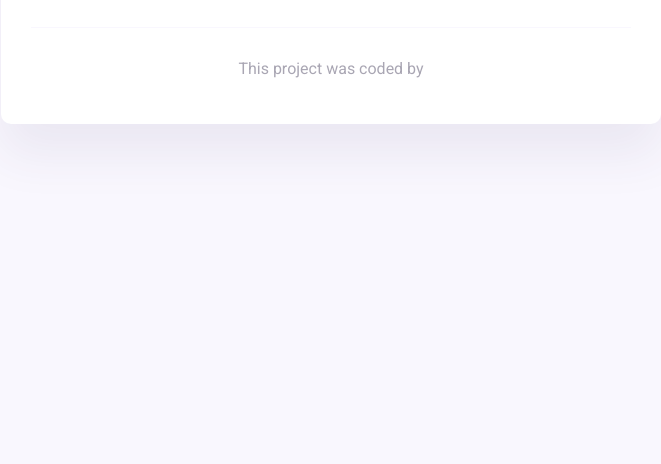
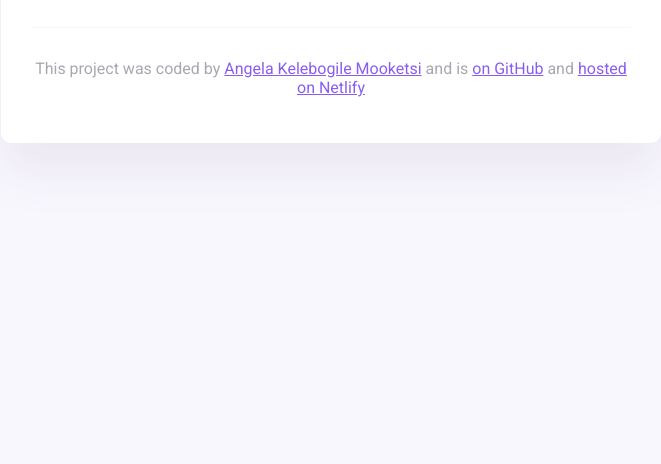
Before and after one commit to Kele1996/My-updated-weather-app-new, a website: page index.html in a window 1280 px wide. Shown: the part 336-800 px from the top of the page, without its empty margins (309-970 px from the left). Drawn offline with nearby package versions, Linux system fonts and the light colour scheme; files that its build step writes are made by us from their sources.

Commit message:
Updated footer-link to my full github not just project

```diff
--- a/index.html
+++ b/index.html
@@ -47,6 +47,22 @@
       <footer>
         <p>
           This project was coded by
+          <a href="https://github.com/Kele1996" target="_blank"
+            >Angela Kelebogile Mooketsi</a
+          >
+          and is
+          <a
+            href="https://github.com/Kele1996/My-updated-weather-app-new"
+            target="_blank"
+          >
+            on GitHub</a
+          >
+          and
+          <a
+            href="https://app.netlify.com/projects/glittery-frangollo-963f49"
+            target="_blank"
+            >hosted on Netlify</a
+          >
         </p>
       </footer>
     </div>
```
